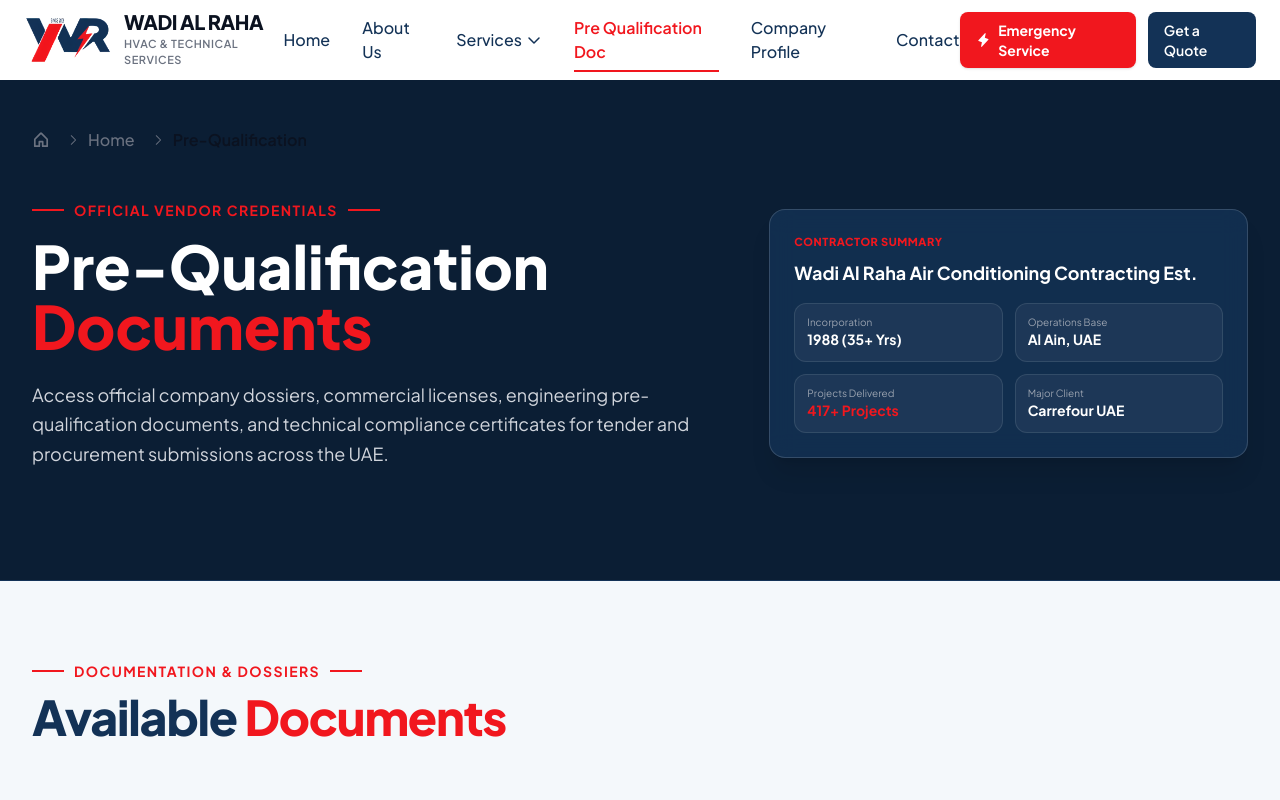
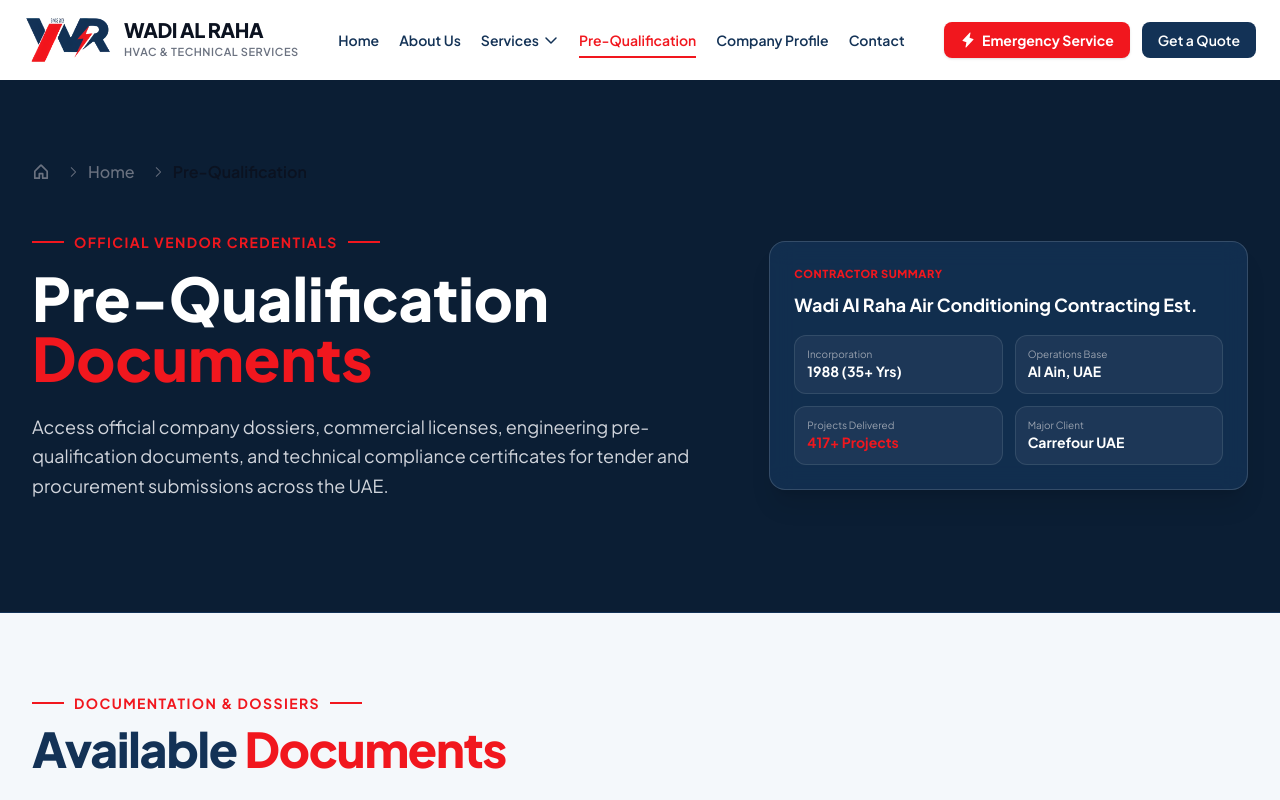
Before and after one commit to SonyLucky7/wadialraha.com, a Next.js app: page /pre-qualification in a window 1280 px wide. Shown: the top 800 px of the page. Built offline with nearby package versions, Linux system fonts and the light colour scheme.

Commit message:
fix: responsive navbar layout and hero padding across laptop and desktop viewports

```diff
--- a/src/app/contact/page.tsx
+++ b/src/app/contact/page.tsx
@@ -16,7 +16,7 @@
 export default function ContactPage() {
   return (
     <>
-      <section className="bg-[#0B1220] py-20 lg:py-28 relative overflow-hidden">
+      <section className="bg-[#0B1220] pt-28 pb-20 sm:pt-32 sm:pb-24 lg:pt-36 lg:pb-28 relative overflow-hidden">
         <div className="max-w-[1400px] mx-auto px-4 sm:px-6 lg:px-8 relative z-10">
           <Breadcrumbs items={[{ label: "Home", href: "/" }, { label: "Contact Us", href: "/contact" }]} />
           <div className="mt-8 max-w-3xl">
--- a/src/app/pre-qualification/page.tsx
+++ b/src/app/pre-qualification/page.tsx
@@ -23,7 +23,7 @@
 
   return (
     <>
-      <section className="bg-[#0B1E34] py-20 lg:py-28 relative overflow-hidden border-b border-[#133256]">
+      <section className="bg-[#0B1E34] pt-28 pb-20 sm:pt-32 sm:pb-24 lg:pt-36 lg:pb-28 relative overflow-hidden border-b border-[#133256]">
         <div className="max-w-[1400px] mx-auto px-4 sm:px-6 lg:px-8 relative z-10">
           <Breadcrumbs items={[{ label: "Home", href: "/" }, { label: "Pre-Qualification", href: "/pre-qualification" }]} />
 
--- a/src/components/about/AboutContent.tsx
+++ b/src/components/about/AboutContent.tsx
@@ -31,7 +31,7 @@
   return (
     <>
       {/* ─── 1. HERO SECTION (Balanced 2-Column Layout) ─── */}
-      <section className="bg-[#0B1E34] py-20 lg:py-28 relative overflow-hidden text-white border-b border-[#133256]">
+      <section className="bg-[#0B1E34] pt-28 pb-20 sm:pt-32 sm:pb-24 lg:pt-36 lg:pb-28 relative overflow-hidden text-white border-b border-[#133256]">
         {/* Ambient Background Glows */}
         <div className="absolute top-0 right-1/4 w-96 h-96 bg-[#F1171E]/10 rounded-full blur-3xl pointer-events-none" />
         <div className="absolute bottom-0 left-1/4 w-96 h-96 bg-[#133256]/30 rounded-full blur-3xl pointer-events-none" />
--- a/src/components/company-profile/CompanyProfileContent.tsx
+++ b/src/components/company-profile/CompanyProfileContent.tsx
@@ -57,7 +57,7 @@
   return (
     <div className="bg-white">
       {/* ─── 1. HERO & CORPORATE SNAPSHOT ─── */}
-      <section className="bg-[#0B1E34] py-20 lg:py-28 relative overflow-hidden text-white border-b border-[#133256]">
+      <section className="bg-[#0B1E34] pt-28 pb-20 sm:pt-32 sm:pb-24 lg:pt-36 lg:pb-28 relative overflow-hidden text-white border-b border-[#133256]">
         {/* Ambient background glows */}
         <div className="absolute top-0 right-1/4 w-96 h-96 bg-[#F1171E]/10 rounded-full blur-3xl pointer-events-none" />
         <div className="absolute bottom-0 left-1/4 w-96 h-96 bg-[#133256]/30 rounded-full blur-3xl pointer-events-none" />
--- a/src/components/home/TrustBar.tsx
+++ b/src/components/home/TrustBar.tsx
@@ -28,8 +28,8 @@
 
   return (
     <section className="relative z-10 -mt-1 bg-white">
-      <div className="max-w-[1400px] mx-auto px-6 lg:px-8">
-        <div className="grid md:grid-cols-3 gap-0 border border-gray-border rounded-2xl overflow-hidden shadow-lg -mt-16 bg-white">
+      <div className="max-w-[1400px] mx-auto px-4 sm:px-6 lg:px-8">
+        <div className="grid md:grid-cols-3 gap-0 border border-gray-border rounded-2xl overflow-hidden shadow-lg -mt-10 sm:-mt-12 lg:-mt-14 bg-white">
           {TRUST_ITEMS.map((item, index) => (
             <motion.div
               key={item.title}
--- a/src/components/navbar/Navbar.tsx
+++ b/src/components/navbar/Navbar.tsx
@@ -29,31 +29,31 @@
         isScrolled ? "h-16 shadow-md" : "h-20"
       }`}
     >
-      <div className="max-w-[1400px] mx-auto px-6 h-full flex items-center justify-between">
+      <div className="max-w-[1400px] mx-auto px-4 sm:px-6 h-full flex items-center justify-between gap-2 xl:gap-4">
         {/* Logo */}
-        <Link href="/" className="flex items-center gap-3 group py-1">
-          <div className="relative h-11 sm:h-12 w-[80px] sm:w-[88px] shrink-0 transition-transform group-hover:scale-105 duration-200">
+        <Link href="/" className="flex items-center gap-2.5 sm:gap-3 group py-1 shrink-0">
+          <div className="relative h-10 sm:h-12 w-[72px] sm:w-[88px] shrink-0 transition-transform group-hover:scale-105 duration-200">
             <Image
               src="/images/logo-transparent.png"
               alt="WADI AL RAHA Logo"
               fill
               priority
-              sizes="(max-width: 640px) 80px, 88px"
+              sizes="(max-width: 640px) 72px, 88px"
               className="object-contain object-left"
             />
           </div>
           <div className="flex flex-col justify-center">
-            <span className="font-extrabold text-[#0B1220] tracking-tight text-lg sm:text-xl leading-none group-hover:text-[#C9A227] transition-colors">
+            <span className="font-extrabold text-[#0B1220] tracking-tight text-base sm:text-lg xl:text-xl leading-none group-hover:text-[#F1171E] transition-colors whitespace-nowrap">
               WADI AL RAHA
             </span>
-            <span className="text-[10px] sm:text-[11px] font-semibold tracking-wider text-[#6B7280] uppercase mt-1">
+            <span className="text-[9px] sm:text-[10px] xl:text-[11px] font-semibold tracking-wider text-[#6B7280] uppercase mt-1 whitespace-nowrap">
               HVAC & Technical Services
             </span>
           </div>
         </Link>
 
         {/* Desktop Nav */}
-        <nav className="hidden lg:flex items-center gap-8">
+        <nav className="hidden lg:flex items-center gap-3 xl:gap-5 2xl:gap-7 shrink min-w-0">
           {NAV_ITEMS.map((item) => {
             const isActive = pathname === item.href || (pathname.startsWith(item.href) && item.href !== '/');
             const hasChildren = item.children && item.children.length > 0;
@@ -67,12 +67,12 @@
               >
                 <Link
                   href={item.href}
-                  className={`flex items-center gap-1 font-medium transition-colors ${
-                    isActive ? "text-[#F1171E] font-semibold" : "text-[#133256] hover:text-[#F1171E]"
+                  className={`flex items-center gap-1 text-xs xl:text-sm font-semibold whitespace-nowrap transition-colors ${
+                    isActive ? "text-[#F1171E]" : "text-[#133256] hover:text-[#F1171E]"
                   }`}
                 >
                   {item.label}
-                  {hasChildren && <CaretDown weight="bold" className="w-4 h-4" />}
+                  {hasChildren && <CaretDown weight="bold" className="w-3.5 h-3.5 xl:w-4 xl:h-4" />}
                 </Link>
                 {isActive && (
                   <motion.div
@@ -115,17 +115,17 @@
         </nav>
 
         {/* Desktop CTAs */}
-        <div className="hidden lg:flex items-center gap-3">
+        <div className="hidden lg:flex items-center gap-2 xl:gap-3 shrink-0">
           <a
             href={`tel:${COMPANY.phones[0].raw}`}
-            className="flex items-center gap-2 px-4 py-2 bg-[#F1171E] text-white rounded-lg font-bold text-sm hover:bg-[#D61218] transition-colors shadow-sm"
+            className="flex items-center gap-1.5 px-3 py-2 xl:px-4 xl:py-2 bg-[#F1171E] text-white rounded-lg font-bold text-xs xl:text-sm hover:bg-[#D61218] transition-colors shadow-sm whitespace-nowrap"
           >
-            <Lightning weight="fill" className="w-4 h-4 text-white" />
-            Emergency Service
+            <Lightning weight="fill" className="w-3.5 h-3.5 xl:w-4 xl:h-4 text-white shrink-0" />
+            <span>Emergency Service</span>
           </a>
           <Link
             href="/contact"
-            className="px-4 py-2 bg-[#133256] text-white rounded-lg font-semibold text-sm hover:bg-[#0B1E34] transition-colors"
+            className="px-3 py-2 xl:px-4 xl:py-2 bg-[#133256] text-white rounded-lg font-semibold text-xs xl:text-sm hover:bg-[#0B1E34] transition-colors whitespace-nowrap"
           >
             Get a Quote
           </Link>
--- a/src/components/services/ServicePageContent.tsx
+++ b/src/components/services/ServicePageContent.tsx
@@ -29,7 +29,7 @@
       </div>
 
       {/* Hero Section */}
-      <section className="bg-[#0B1E34] py-16 lg:py-24 relative overflow-hidden">
+      <section className="bg-[#0B1E34] pt-28 pb-16 sm:pt-32 sm:pb-20 lg:pt-36 lg:pb-24 relative overflow-hidden">
         <div className="absolute top-0 left-0 w-full h-1 bg-gradient-to-r from-transparent via-[#F1171E] to-transparent opacity-50" />
 
         {/* Service Number Watermark */}
--- a/src/components/services/ServicesListContent.tsx
+++ b/src/components/services/ServicesListContent.tsx
@@ -172,7 +172,7 @@
   return (
     <div className="bg-white">
       {/* ─── 1. HERO SECTION WITH SIGNATURE HEADINGS & STATS ─── */}
-      <section className="bg-[#0B1E34] py-20 lg:py-28 relative overflow-hidden text-white border-b border-[#133256]">
+      <section className="bg-[#0B1E34] pt-28 pb-20 sm:pt-32 sm:pb-24 lg:pt-36 lg:pb-28 relative overflow-hidden text-white border-b border-[#133256]">
         {/* Ambient glows */}
         <div className="absolute top-0 right-1/4 w-96 h-96 bg-[#F1171E]/10 rounded-full blur-3xl pointer-events-none" />
         <div className="absolute bottom-0 left-1/4 w-96 h-96 bg-[#133256]/40 rounded-full blur-3xl pointer-events-none" />
--- a/src/lib/constants/navigation.ts
+++ b/src/lib/constants/navigation.ts
@@ -15,7 +15,7 @@
     { label: 'Cold Store', href: '/services/cold-store' },
     { label: 'Ice Machines', href: '/services/ice-machine' },
   ]},
-  { label: 'Pre Qualification Doc', href: '/pre-qualification' },
+  { label: 'Pre-Qualification', href: '/pre-qualification' },
   { label: 'Company Profile', href: '/company-profile' },
   { label: 'Contact', href: '/contact' },
 ];
```
Also changed, not shown: src/components/home/HeroSection.tsx (+27 -27 lines).
